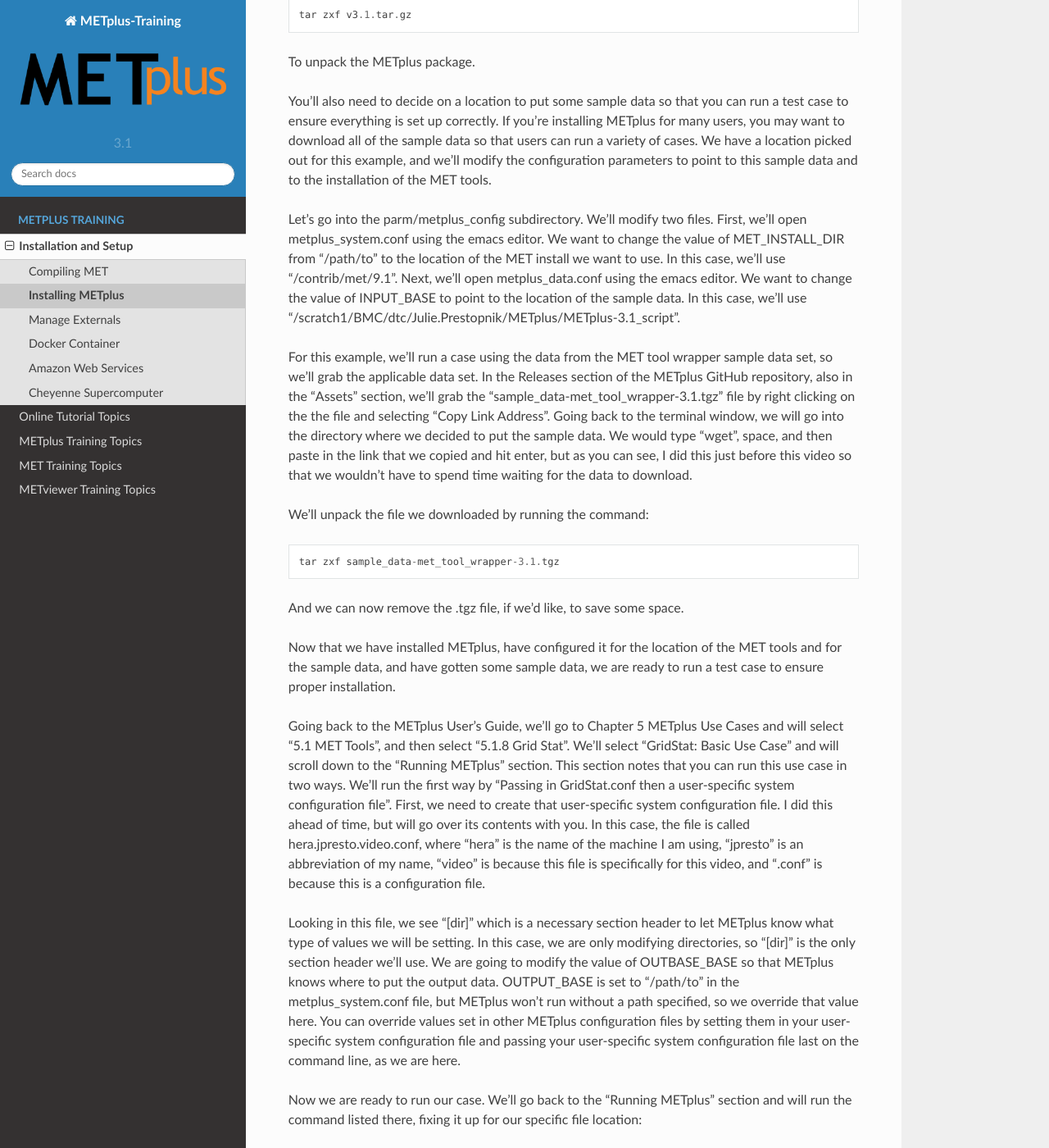
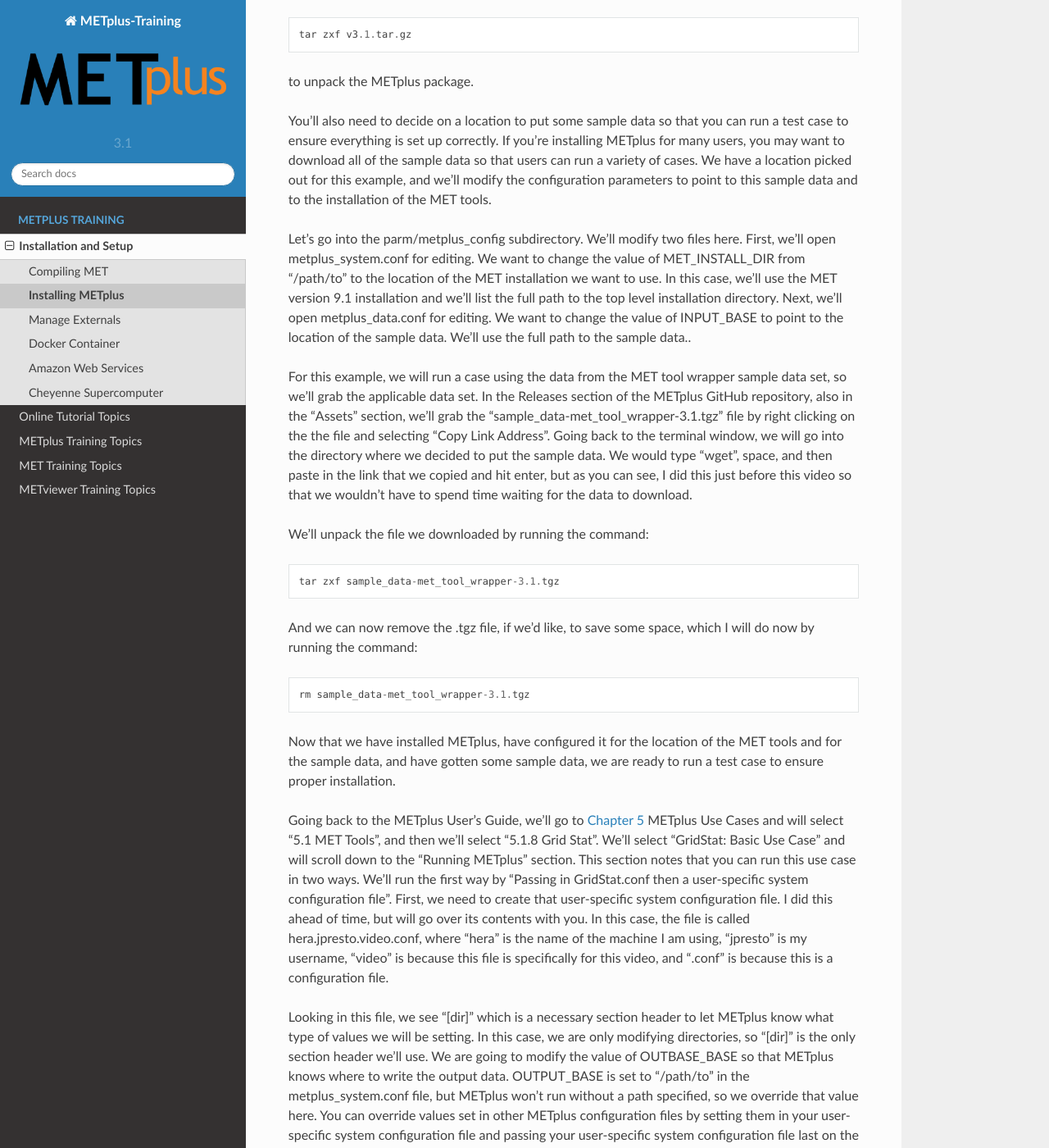
Before and after one commit to dtcenter/METplus-Training, a Sphinx documentation site: the page built from docs/modules/Environment/metplus_installation.rst, in a window 1280 px wide and 1400 px high, scrolled down 1539 px. Shown: the whole window at 82% size. Built offline with Sphinx 7.4.7 and the Read the Docs theme 2.0.0, drawn with Linux system fonts in a browser that asks for light colours; some of the changed text lies outside the part shown.

Commit message:
Updated in preparation for recording the video

```diff
--- a/docs/modules/Environment/metplus_installation.rst
+++ b/docs/modules/Environment/metplus_installation.rst
@@ -27,46 +27,52 @@
 In this video, we will step through the process of installing the Model Evaluation Tools plus, or METplus, verification package.
 
 (*Starting on https://dtcenter.org/community-code/metplus*)
-This is the website for METplus. The information we need is on the “Download” page, so we will go to that page now by clicking on the “Download” link on the right side of this page.  Detailed information about the Software Installation can be found in Chapter 2 of the METplus User’s Guide.  Just as with the MET software, METplus also has a few dependencies.  So, let’s take a look at the dependencies for METplus in the Pre-requisites section of Chapter 2 of the METplus User’s Guide.
+This is the website for METplus. The information we need is on the "`Download <https://dtcenter.org/community-code/metplus/download>`_" page, so we will go to that page now by clicking on the "Download" link on the right side of this page.  Detailed information about the Software Installation can be found in `Chapter 2 <https://dtcenter.github.io/METplus/Users_Guide/installation.html>`_ of the METplus User's Guide.  Just as with the MET software, METplus also has a few dependencies.  So, let's take a look at the dependencies for METplus in the `Pre-requisites section <https://dtcenter.github.io/METplus/Users_Guide/installation.html#pre-requisites>`_ of Chapter 2 of the METplus User's Guide.
 
-Python 3.6.3 or higher is required, the dateutil Python package is required, and the MET software, version 9.0 or above, is required.  Some of the wrappers have additional dependencies to run. For example, the TCMPRPlotter wrapper requires R version 3.2.5, the SeriesByLead wrapper requires the NCO (netCDF operators) software package, the MakePlots wrapper requires the cartopy and pandas Python packages, and the CyclonePlotter wrapper requires the cartopy and matplotlib Python packages.
+Python 3.6.3 or higher, the dateutil Python package, and the MET software, version 9.0 or above, are all required for running METplus Wrappers.  Some of the wrappers have additional dependencies to run. For example, the TCMPRPlotter wrapper requires R version 3.2.5, the SeriesByLead wrapper requires the NCO software package, the MakePlots wrapper requires the cartopy and pandas Python packages, and the CyclonePlotter wrapper requires the cartopy and matplotlib Python packages.
 
-Now that we’ve gone over the dependencies, we can go back to the METplus Download page to get the link to the latest release of METplus.  You will need to decide on a location where you want to install METplus.  On the Download page, we’ll find the version under “Recommended” and will click on METplus-3.1, which takes us to the Releases section of the METplus GitHub repository.  Now, we’ll scroll down to the “Assets” section to get the source code.  We’ll right click on “Source code (tar.gz)” and select “Copy Link Address”. Going back to the terminal window, we will go into the installation directory, type “wget”, space, and then paste in the link that we copied and hit enter.
+Now that we've gone over the dependencies, we can go back to the METplus Download page to get the link to the latest release. On the Download page, we can find the latest version of METplus under "Recommended".  We'll click on METplus-3.1 and that will take us to the `Releases <https://github.com/dtcenter/METplus/releases/tag/v3.1>`_ section of the METplus GitHub repository.  Now, we'll scroll down to the "Assets" section to get the source code.  We'll right click on "Source code (tar.gz)" and select "Copy Link Address". Going to the terminal window, I am currently in the location I chose to install METplus.  Please choose a location to install METplus, change directories to go into that installation directory, and then type "wget", space, and then paste in the link and hit enter.
 
-Now we will unpack the file we downloaded.  We will run the command:
+Now we can unpack the file we downloaded by running the command:
 
 .. code-block::
 
   tar zxf v3.1.tar.gz
 
-To unpack the METplus package.
+to unpack the METplus package.
 
-You’ll also need to decide on a location to put some sample data so that you can run a test case to ensure everything is set up correctly.  If you’re installing METplus for many users, you may want to download all of the sample data so that users can run a variety of cases.  We have a location picked out for this example, and we’ll modify the configuration parameters to point to this sample data and to the installation of the MET tools.
+You'll also need to decide on a location to put some sample data so that you can run a test case to ensure everything is set up correctly.  If you're installing METplus for many users, you may want to download all of the sample data so that users can run a variety of cases.  We have a location picked out for this example, and we'll modify the configuration parameters to point to this sample data and to the installation of the MET tools.
 
-Let’s go into the parm/metplus_config subdirectory.  We’ll modify two files.  First, we’ll open metplus_system.conf using the emacs editor.  We want to change the value of MET_INSTALL_DIR from “/path/to” to the location of the MET install we want to use.  In this case, we’ll use “/contrib/met/9.1”.  Next, we’ll open metplus_data.conf using the emacs editor.  We want to change the value of INPUT_BASE to point to the location of the sample data.  In this case, we’ll use “/scratch1/BMC/dtc/Julie.Prestopnik/METplus/METplus-3.1_script”.
+Let's go into the parm/metplus_config subdirectory.  We'll modify two files here.  First, we'll open metplus_system.conf for editing.  We want to change the value of MET_INSTALL_DIR from "/path/to" to the location of the MET installation we want to use.  In this case, we'll use the MET version 9.1 installation and we'll list the full path to the top level installation directory.  Next, we'll open metplus_data.conf for editing.  We want to change the value of INPUT_BASE to point to the location of the sample data.  We'll use the full path to the sample data..
 
-For this example, we’ll run a case using the data from the MET tool wrapper sample data set, so we’ll grab the applicable data set.  In the Releases section of the METplus GitHub repository, also in the “Assets” section, we’ll grab the “sample_data-met_tool_wrapper-3.1.tgz” file by right clicking on the the file and selecting “Copy Link Address”.  Going back to the terminal window, we will go into the directory where we decided to put the sample data. We would type “wget”, space, and then paste in the link that we copied and hit enter, but as you can see, I did this just before this video so that we wouldn’t have to spend time waiting for the data to download.
+For this example, we will run a case using the data from the MET tool wrapper sample data set, so we'll grab the applicable data set.  In the Releases section of the METplus GitHub repository, also in the "Assets" section, we'll grab the "sample_data-met_tool_wrapper-3.1.tgz" file by right clicking on the the file and selecting "Copy Link Address".  Going back to the terminal window, we will go into the directory where we decided to put the sample data. We would type "wget", space, and then paste in the link that we copied and hit enter, but as you can see, I did this just before this video so that we wouldn't have to spend time waiting for the data to download.
 
-We’ll unpack the file we downloaded by running the command:
+We'll unpack the file we downloaded by running the command:
 
 .. code-block::
 
   tar zxf sample_data-met_tool_wrapper-3.1.tgz
 
-And we can now remove the .tgz file, if we’d like, to save some space.
+And we can now remove the .tgz file, if we'd like, to save some space, which I will do now by running the command:
+
+.. code-block::
+
+   rm sample_data-met_tool_wrapper-3.1.tgz
 
 Now that we have installed METplus, have configured it for the location of the MET tools and for the sample data, and have gotten some sample data, we are ready to run a test case to ensure proper installation.
 
-Going back to the METplus User’s Guide, we’ll go to Chapter 5 METplus Use Cases and will select “5.1 MET Tools”, and then select “5.1.8 Grid Stat”.  We’ll select “GridStat: Basic Use Case” and will scroll down to the “Running METplus” section.  This section notes that you can run this use case in two ways.  We’ll run the first way by “Passing in GridStat.conf then a user-specific system configuration file”. First, we need to create that user-specific system configuration file.  I did this ahead of time, but will go over its contents with you.  In this case, the file is called hera.jpresto.video.conf, where “hera” is the name of the machine I am using, “jpresto” is an abbreviation of my name, “video” is because this file is specifically for this video, and “.conf” is because this is a configuration file.
+Going back to the METplus User's Guide, we'll go to `Chapter 5 <https://dtcenter.github.io/METplus/Users_Guide/usecases.html>`_ METplus Use Cases and will select "5.1 MET Tools", and then we'll select "5.1.8 Grid Stat".  We'll select "GridStat: Basic Use Case" and will scroll down to the "Running METplus" section.  This section notes that you can run this use case in two ways.  We'll run the first way by "Passing in GridStat.conf then a user-specific system configuration file". First, we need to create that user-specific system configuration file.  I did this ahead of time, but will go over its contents with you.  In this case, the file is called hera.jpresto.video.conf, where "hera" is the name of the machine I am using, "jpresto" is my username, "video" is because this file is specifically for this video, and ".conf" is because this is a configuration file.
 
-Looking in this file, we see “[dir]” which is a necessary section header to let METplus know what type of values we will be setting.  In this case, we are only modifying directories, so “[dir]” is the only section header we’ll use.  We are going to modify the value of  OUTBASE_BASE so that METplus knows where to put the output data. OUTPUT_BASE is set to “/path/to” in the metplus_system.conf file, but METplus won’t run without a path specified, so we override that value here. You can override values set in other METplus configuration files by setting them in your user-specific system configuration file and passing your user-specific system configuration file last on the command line, as we are here.
+Looking in this file, we see "[dir]" which is a necessary section header to let METplus know what type of values we will be setting.  In this case, we are only modifying directories, so "[dir]" is the only section header we'll use.  We are going to modify the value of OUTBASE_BASE so that METplus knows where to write the output data. OUTPUT_BASE is set to "/path/to" in the metplus_system.conf file, but METplus won't run without a path specified, so we override that value here. You can override values set in other METplus configuration files by setting them in your user-specific system configuration file and passing your user-specific system configuration file last on the command line, as we are here.
 
-Now we are ready to run our case.  We’ll go back to the “Running METplus” section and will run the command listed there, fixing it up for our specific file location:
+Now we are ready to run our case.  We'll go back to the "Running METplus" section and will run the command listed there, fixing it up for our specific file location:
 
-/contrib/METplus/METplus-3.1/ush/master_metplus.py -c /contrib/METplus/METplus-3.1/parm/use_cases/met_tool_wrapper/GridStat/GridStat.conf -c /scratch1/BMC/dtc/Julie.Prestopnik/METplus/hera.jpresto.video.conf
+.. code-block::
 
-We can see “INFO: METplus has successfully finished running.”, but we’ll take a quick look at the screen output to ensure there were no errors.
+  /contrib/METplus/METplus-3.1/ush/master_metplus.py -c /contrib/METplus/METplus-3.1/parm/use_cases/met_tool_wrapper/GridStat/GridStat.conf -c /scratch1/BMC/dtc/Julie.Prestopnik/METplus/hera.jpresto.video.conf
 
-It looks like there was an issue, but not an error, in creating a font file, but that’s ok because METplus generated a new fontManager.  If your run goes as well as this one, then congratulations on your successful installation of METplus.  If something goes wrong, please email met_help@ucar.edu with a description of the problem you experienced, and we will provide assistance.
+We can see "INFO: METplus has successfully finished running.", but we'll take a quick look at the screen output to ensure there were no errors.
+
+It looks like there was an issue, but not an error, in creating a font file, but that's ok because METplus generated a new fontManager.  If your run goes as well as this one, then congratulations on your successful installation of METplus.  If something goes wrong, please email met_help@ucar.edu with a description of the problem you experienced, and we will provide assistance.
 
 Thank you for watching!
```
